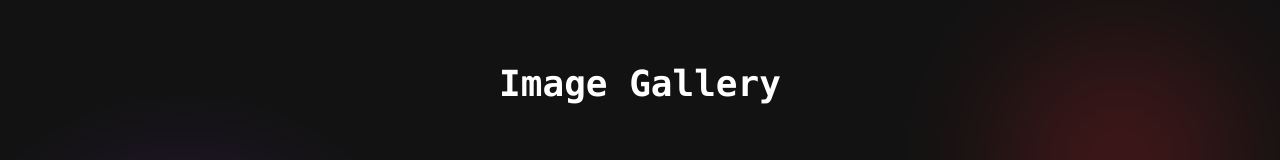
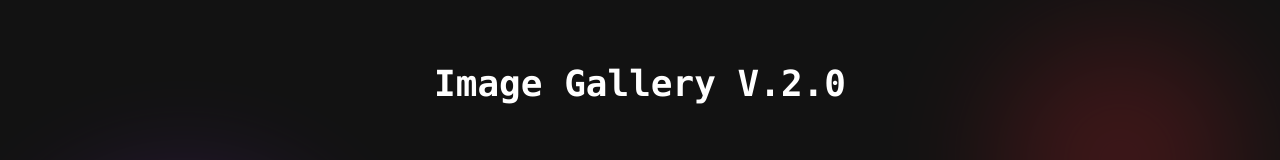
Before and after one commit to codebydeep/Image-Gallery, a website: page src/index.html in a window 1280 px wide. Shown: the top 160 px of the page. Drawn offline with Linux system fonts and the light colour scheme.

Commit message:
Added Title V.2.0

```diff
--- a/src/index.html
+++ b/src/index.html
@@ -23,7 +23,7 @@
 
       <div class="relative w-full flex flex-col items-center px-4 mt-16">
         <h1 class="text-4xl font-bold text-white mb-16 font-mono">
-          Image Gallery
+          Image Gallery V.2.0
         </h1>
         <div
           id="image-container"
```
